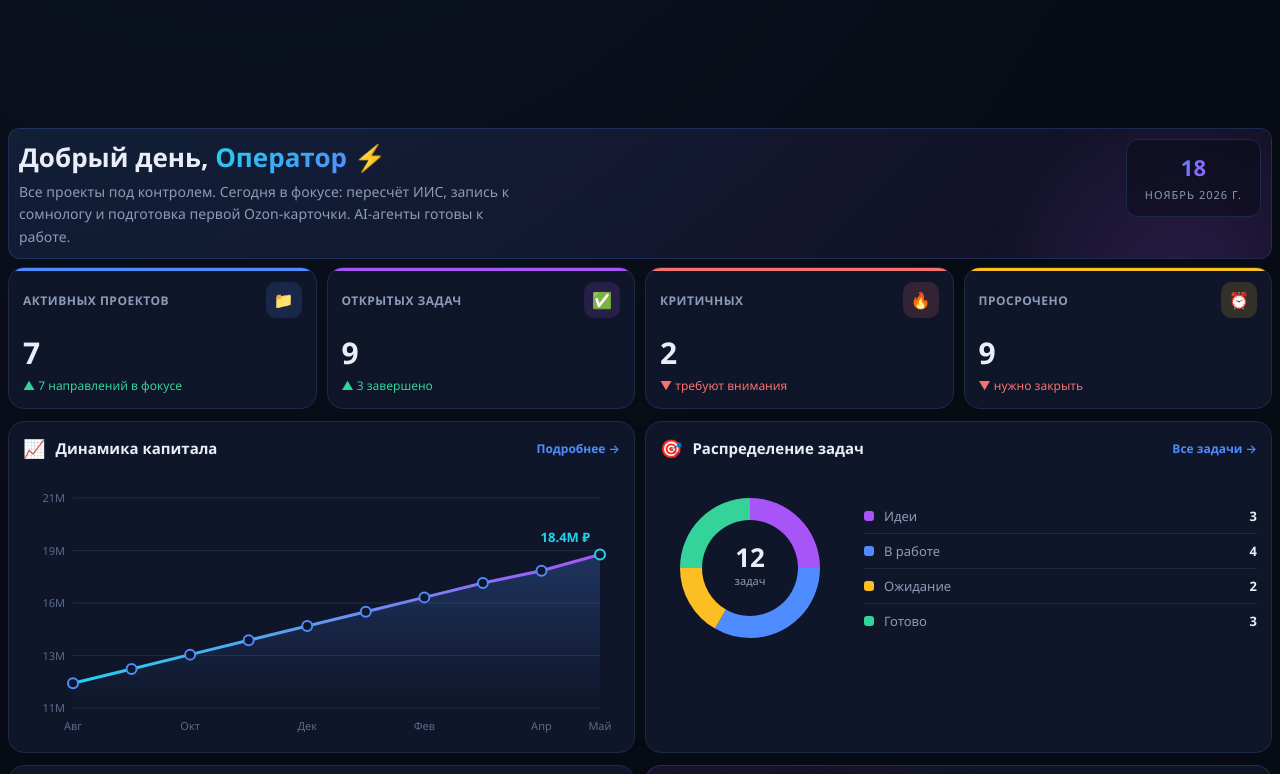
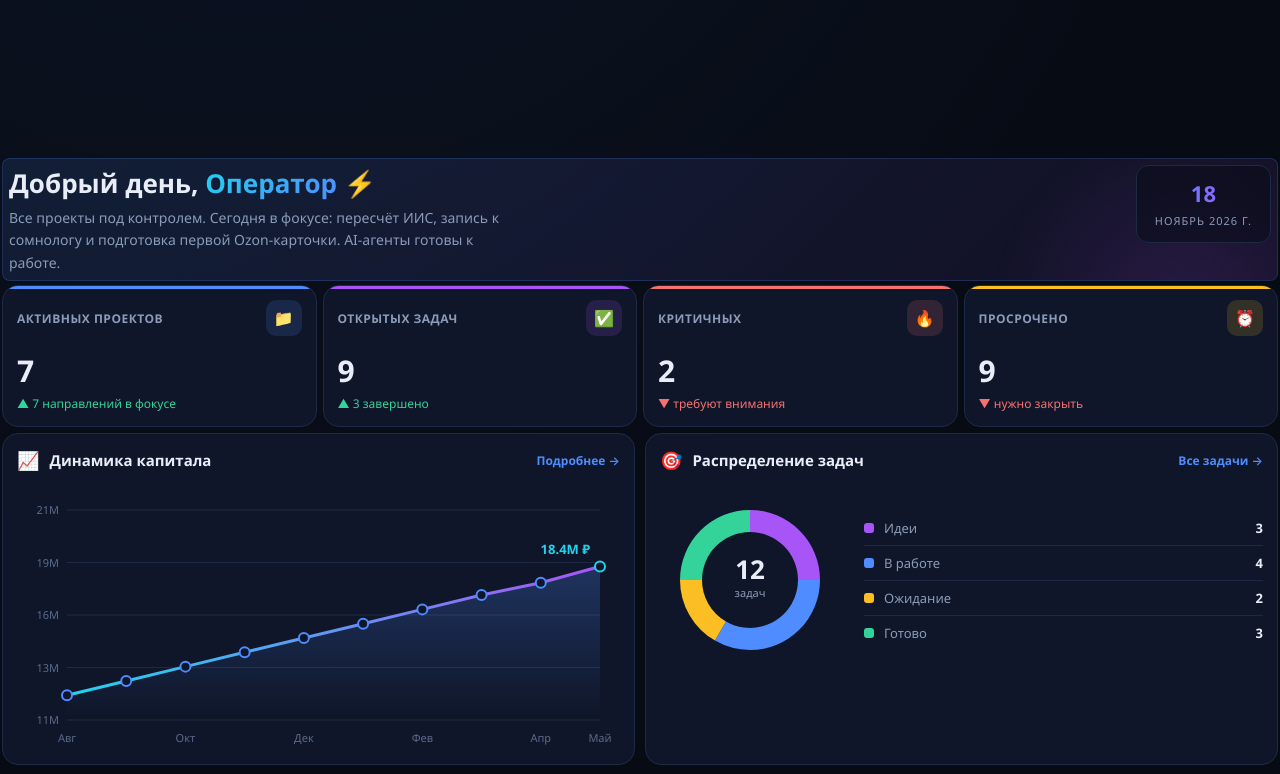
Before and after one commit to pavelKostyukov/nexus-dashboard, a plain HTML site: page index.html in a window 1280 px wide. Shown: the part 680-1454 px from the top of the page. Drawn offline with Linux system fonts and the light colour scheme.

Commit message:
fix: ultra-compact topbar 36px, content padding 2px, hero padding 6px

```diff
--- a/index.html
+++ b/index.html
@@ -52,7 +52,7 @@ body::before{content:'';position:absolute;inset:0;background:
 .pulse{width:6px;height:6px;background:var(--green);border-radius:50%;animation:pulse 2s infinite}
 @keyframes pulse{0%,100%{opacity:1;box-shadow:0 0 0 0 rgba(52,211,153,.5)}50%{opacity:.7;box-shadow:0 0 0 6px rgba(52,211,153,0)}}
 
-.main{flex:1;margin-left:0;display:flex;flex-direction:column;min-height:100vh}.topbar{height:44px;background:var(--surface);border-bottom:1px solid var(--line);display:flex;align-items:center;padding:0 10px;gap:10px;position:relative;z-index:40}
+.main{flex:1;margin-left:0;display:flex;flex-direction:column;min-height:100vh}.topbar{height:36px;background:var(--surface);border-bottom:1px solid var(--line);display:flex;align-items:center;padding:0 6px;gap:8px;position:fixed;top:0;left:0;right:0;z-index:90}
 .menu-btn{display:block;background:none;border:none;color:var(--text);font-size:22px;cursor:pointer;padding:4px 8px}
 .page-title{font-size:18px;font-weight:700;flex:1}
 .search{position:relative;width:280px}
@@ -72,12 +72,12 @@ body::before{content:'';position:absolute;inset:0;background:
 .btn-danger:hover{background:rgba(248,113,113,.25)}
 .btn-sm{padding:6px 12px;font-size:12px}
 
-.content{flex:1;padding:8px}
+.content{flex:1;padding:2px;padding-top:38px}
 .view{display:none;animation:fadeIn .4s ease}
 .view.active{display:block}
 @keyframes fadeIn{from{opacity:0;transform:translateY(12px)}to{opacity:1;transform:none}}
 
-.hero{background:linear-gradient(135deg,rgba(79,140,255,.12),rgba(168,85,247,.08));border:1px solid rgba(79,140,255,.2);border-radius:12px;padding:10px;margin-bottom:8px;position:relative;overflow:clip}
+.hero{background:linear-gradient(135deg,rgba(79,140,255,.12),rgba(168,85,247,.08));border:1px solid rgba(79,140,255,.2);border-radius:8px;padding:6px;margin-bottom:4px;position:relative;overflow:clip}
 .hero::before{content:'';position:absolute;top:-50%;right:-10%;width:400px;height:400px;background:radial-gradient(circle,rgba(168,85,247,.15),transparent 70%);animation:float 8s ease-in-out infinite}
 @keyframes float{0%,100%{transform:translate(0,0)}50%{transform:translate(-20px,20px)}}
 .hero-content{position:relative;z-index:1;display:flex;justify-content:space-between;align-items:flex-start;gap:20px;flex-wrap:wrap}
@@ -88,7 +88,7 @@ body::before{content:'';position:absolute;inset:0;background:
 .hero-date b{font-size:22px;display:block;background:var(--grad1);-webkit-background-clip:text;-webkit-text-fill-color:transparent}
 .hero-date span{font-size:11px;color:var(--muted);text-transform:uppercase;letter-spacing:1px}
 
-.kpi-grid{display:grid;grid-template-columns:repeat(auto-fit,minmax(220px,1fr));gap:10px;margin-bottom:12px}
+.kpi-grid{display:grid;grid-template-columns:repeat(auto-fit,minmax(220px,1fr));gap:6px;margin-bottom:6px}
 .kpi{background:var(--surface);border:1px solid var(--line);border-radius:var(--r);padding:14px;position:relative;overflow:hidden;transition:all .3s}
 .kpi:hover{transform:translateY(-3px);border-color:var(--line2);box-shadow:var(--shadow)}
 .kpi::after{content:'';position:absolute;top:0;left:0;right:0;height:3px;background:var(--kpi-color,var(--blue))}
@@ -441,7 +441,7 @@ body::before{content:'';position:absolute;inset:0;background:
         <div class="grid-2">
           <div class="card">
             <div class="card-head"><div class="card-title"><span class="emoji">📈</span>Динамика капитала</div><span class="card-action" data-goto="finance">Подробнее →</span></div>
-            <div class="chart-container"><canvas id="capitalChart" width="573" height="455" style="width: 327.429px; height: 260px;"></canvas></div>
+            <div class="chart-container"><canvas id="capitalChart" width="594" height="455" style="width: 339.429px; height: 260px;"></canvas></div>
           </div>
           <div class="card">
             <div class="card-head"><div class="card-title"><span class="emoji">🎯</span>Распределение задач</div><span class="card-action" data-goto="projects">Все задачи →</span></div>
```
